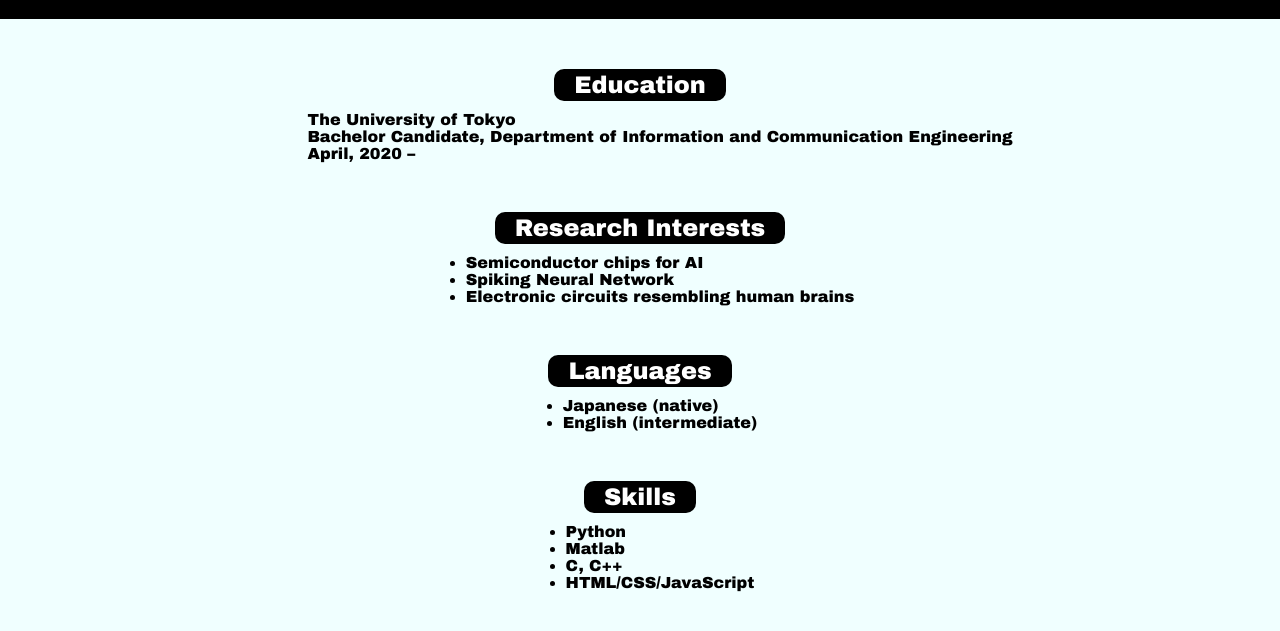
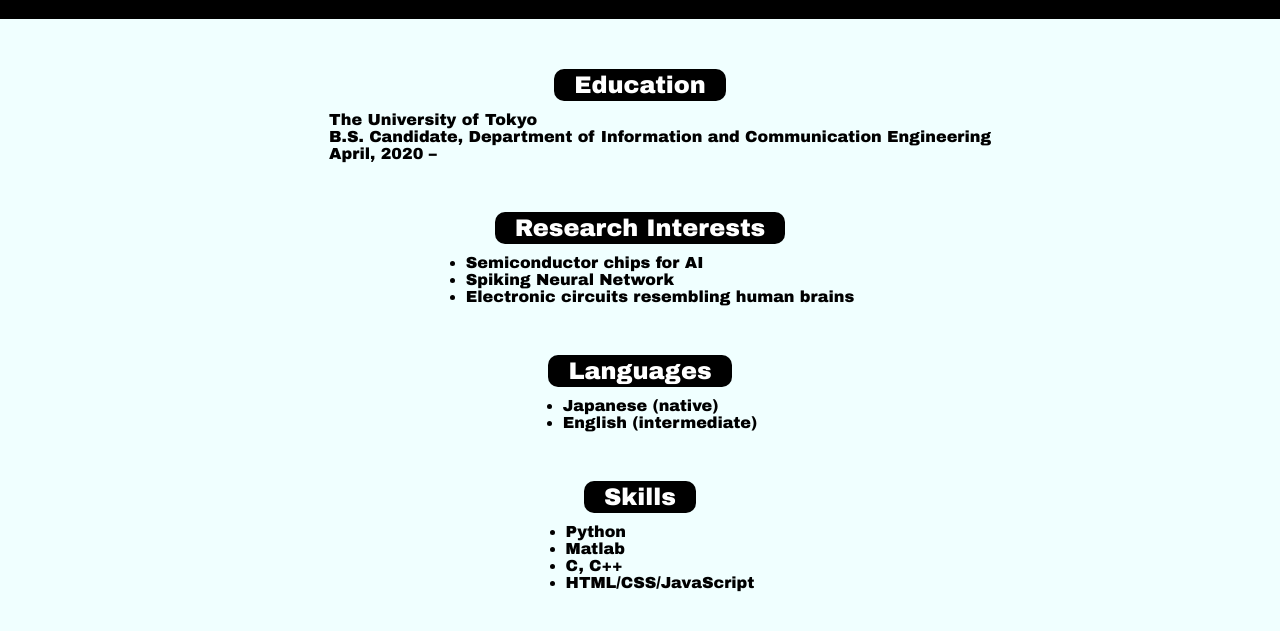
Before and after one commit to nanako-kimura/homepage, a plain HTML site: page index.html in a window 1280 px wide. Shown: the part 59-690 px from the top of the page. Drawn offline with Linux system fonts and the light colour scheme.

Commit message:
modify again

```diff
--- a/index.html
+++ b/index.html
@@ -19,7 +19,7 @@
 				<ul class="history">
 					<li>The University of Tokyo</li>
 					<li>
-						Bachelor Candidate, Department of Information and Communication
+						B.S. Candidate, Department of Information and Communication
 						Engineering
 					</li>
 					<li>April, 2020 –</li>
```
